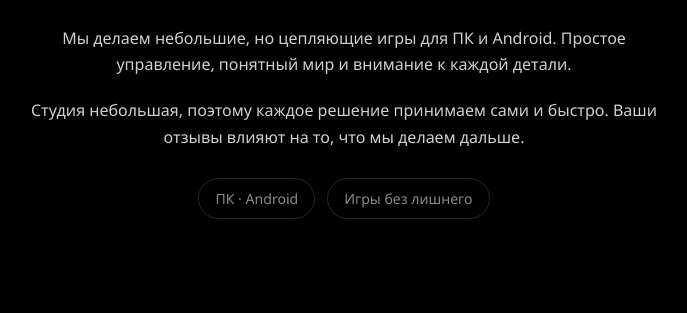
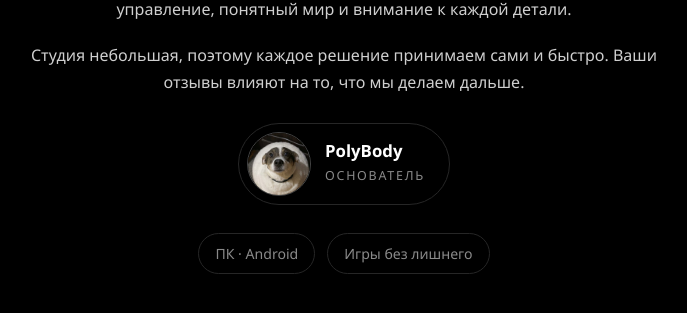
Before and after one commit to PolyBody/SimplyCreation, a plain HTML site: page index.html in a window 1280 px wide. Shown: the part 473-786 px from the top of the page, without its empty margins (296-983 px from the left). Drawn offline with Linux system fonts and the light colour scheme.

Commit message:
Add files via upload

```diff
--- a/index.html
+++ b/index.html
@@ -17,7 +17,11 @@ h1{font-size:clamp(2rem,5vw,3.2rem);font-weight:800;letter-spacing:-.02em;line-h
 .rule{width:56px;height:1px;background:var(--line);animation:grow .9s var(--ease) .6s both}
 .text{color:#cfcfcf;animation:fadeUp .9s var(--ease) .7s both}
 .text + .text{margin-top:-8px}
-.facts{display:flex;gap:12px;flex-wrap:wrap;justify-content:center;animation:fadeUp .9s var(--ease) .9s both}
+.founder{display:flex;align-items:center;gap:14px;text-align:left;border:1px solid var(--line);border-radius:999px;padding:8px 24px 8px 8px;animation:fadeUp .9s var(--ease) .85s both}
+.ava{width:64px;height:64px;border-radius:50%;object-fit:cover;border:1px solid #444;flex:none}
+.founder b{display:block;font-size:1.05rem;line-height:1.2}
+.founder span{font-size:.78rem;color:var(--dim);letter-spacing:.14em;text-transform:uppercase}
+.facts{display:flex;gap:12px;flex-wrap:wrap;justify-content:center;animation:fadeUp .9s var(--ease) 1s both}
 .fact{border:1px solid var(--line);border-radius:999px;padding:8px 16px;font-size:.88rem;color:var(--dim)}
 @keyframes logoIn{from{opacity:0;transform:scale(.7) rotate(-6deg);filter:blur(10px)}to{opacity:1;transform:none}}
 @keyframes float{50%{transform:translateY(-10px)}}
@@ -34,6 +38,10 @@ h1{font-size:clamp(2rem,5vw,3.2rem);font-weight:800;letter-spacing:-.02em;line-h
   <div class="rule" aria-hidden="true"></div>
   <p class="text">Мы делаем небольшие, но цепляющие игры для ПК и Android. Простое управление, понятный мир и внимание к каждой детали.</p>
   <p class="text">Студия небольшая, поэтому каждое решение принимаем сами и быстро. Ваши отзывы влияют на то, что мы делаем дальше.</p>
+  <div class="founder">
+    <img class="ava" src="polybody.jpg" alt="Аватар PolyBody" width="64" height="64">
+    <div><b>PolyBody</b><span>Основатель</span></div>
+  </div>
   <div class="facts">
     <span class="fact">ПК · Android</span>
     <span class="fact">Игры без лишнего</span>
```
Also changed, not shown: polybody.jpg (added).
